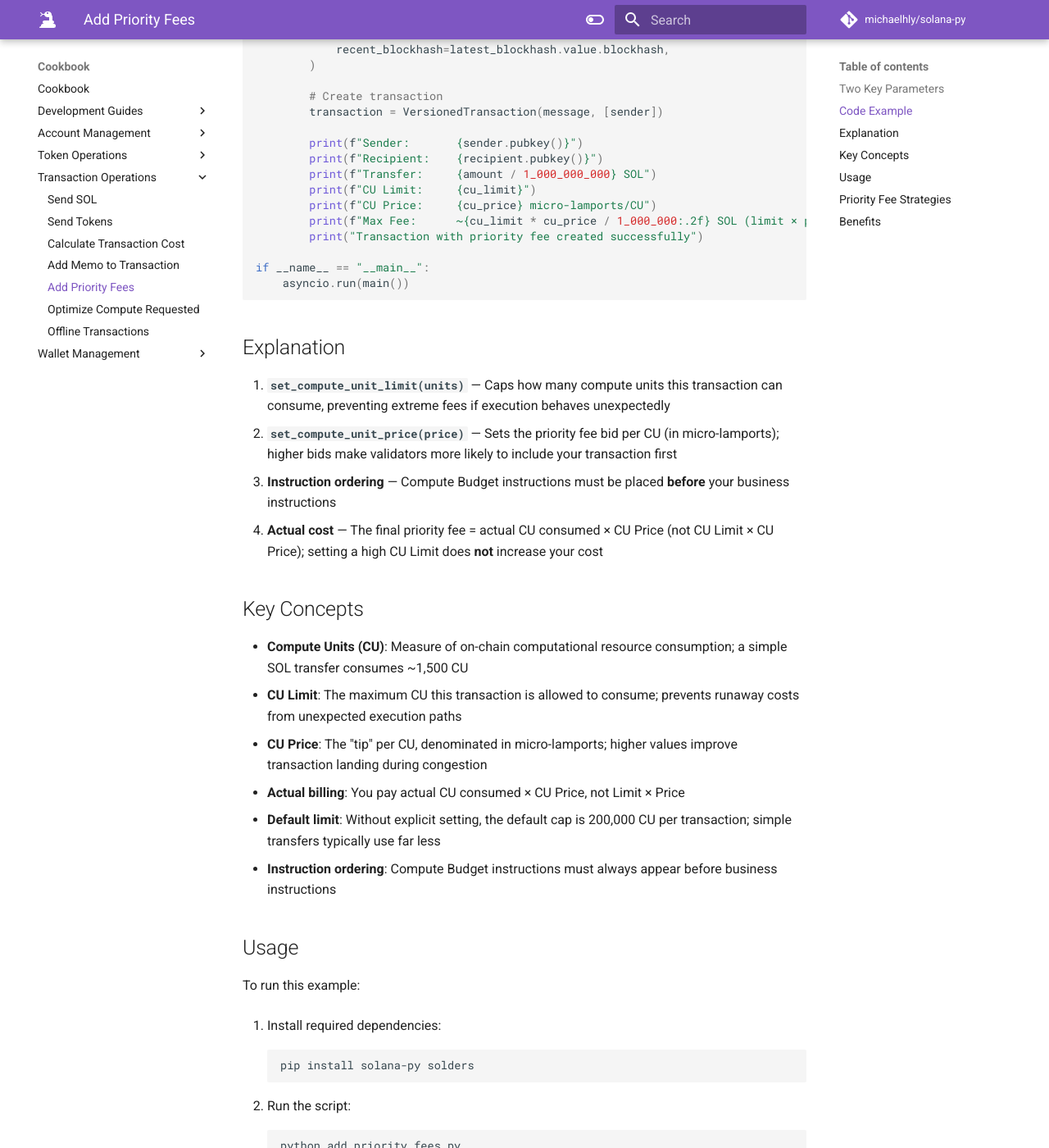
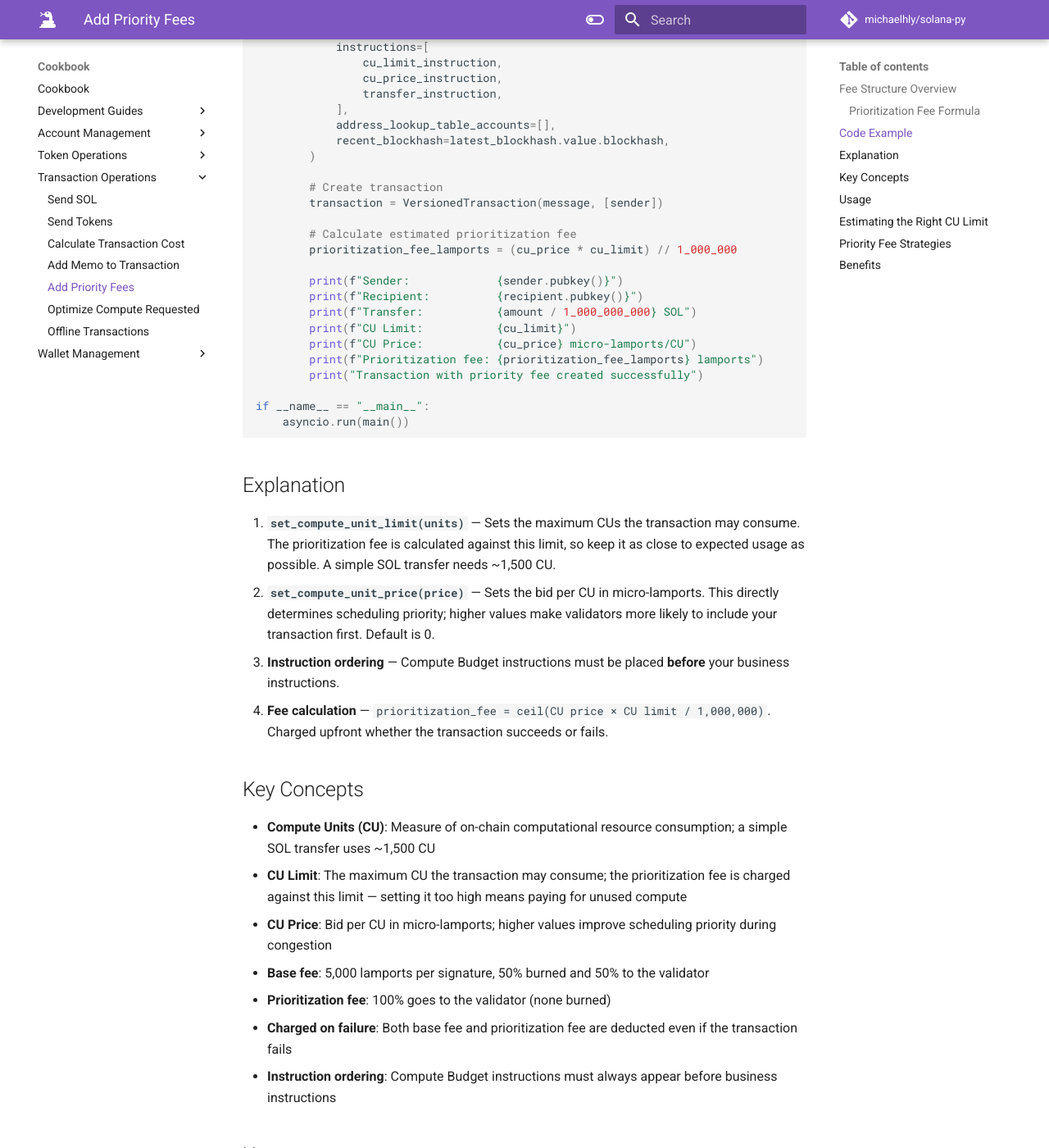
Before and after one commit to michaelhly/solana-py, an MkDocs documentation site: the page built from docs/cookbook/transaction-operations/add-priority-fees.md, in a window 1280 px wide and 1400 px high, scrolled down 1871 px. Shown: the whole window at 82% size. Built offline with MkDocs 1.6.1 and Material for MkDocs 9.7.7, drawn with Linux system fonts in a browser that asks for light colours; comment, search, counter and statistics services are not loaded; some of the changed text lies outside the part shown.

Commit message:
add cu docs

````diff
--- a/docs/cookbook/transaction-operations/add-priority-fees.md
+++ b/docs/cookbook/transaction-operations/add-priority-fees.md
@@ -2,20 +2,31 @@
 
 Learn how to add priority fees to Solana transactions to increase the likelihood of faster processing during network congestion.
 
-## Two Key Parameters
+## Fee Structure Overview
 
-Solana uses two parameters from the **Compute Budget Program** to control transaction priority:
+A Solana transaction fee consists of two parts:
 
-| Parameter              | Instruction              | Unit                | Description                                                                              |
-| ---------------------- | ------------------------ | ------------------- | ---------------------------------------------------------------------------------------- |
-| **Compute Unit Limit** | `set_compute_unit_limit` | CU (Compute Units)  | Caps the **maximum** compute units the transaction can consume, preventing runaway costs |
-| **Compute Unit Price** | `set_compute_unit_price` | micro-lamports / CU | The additional fee paid per compute unit; a **higher price means higher priority**       |
+```text
+total_fee = base_fee + prioritization_fee
+```
 
-In short:
-- **CU Limit** = sets a ceiling on how much compute you can use → prevents "budget blowout"
-- **CU Price** = how much you bid per CU → higher bids get picked up by validators first
+- **Base fee**: 5,000 lamports per signature (50% burned, 50% to validator)
+- **Prioritization fee**: optional, 100% to validator (none burned)
 
-> By default, each transaction can use up to **200,000 CU**. For simple transactions (e.g., a basic SOL transfer uses ~1,500 CU), setting a higher CU Limit does **not** cost more — you only pay for what's actually consumed. However, setting the CU Limit too low will cause the transaction to fail.
+The prioritization fee is controlled by two Compute Budget instructions:
+
+| Parameter              | Instruction              | Unit                | Description                                                                                                   |
+| ---------------------- | ------------------------ | ------------------- |
+| **Compute Unit Limit** | `set_compute_unit_limit` | CU                  | Maximum CUs the transaction may consume; the priority fee is charged against this **limit**, not actual usage |
+| **Compute Unit Price** | `set_compute_unit_price` | micro-lamports / CU | Bid per CU; a **higher price means higher scheduling priority**                                               |
+
+### Prioritization Fee Formula
+
+```text
+prioritization_fee = ceil(compute_unit_price × compute_unit_limit / 1,000,000)
+```
+
+> **Warning**: The prioritization fee is based on the **requested** CU limit, not the actual CU consumed. Setting a CU limit higher than needed means paying for unused compute units. Set the CU limit as close to the expected usage as possible.
 
 ## Code Example
 
@@ -42,17 +53,17 @@
     amount = 1_000_000_000  # 1 SOL
 
     # ---- Priority fee parameters ----
-    cu_limit = 10_000  # Cap compute units at 10,000
-    cu_price = 5_000  # Bid 5,000 micro-lamports per CU
+    cu_limit = 10_000  # Max CUs (simple transfer needs ~1,500)
+    cu_price = 5_000  # 5,000 micro-lamports per CU
 
     async with rpc:
         # Get latest blockhash
         latest_blockhash = await rpc.get_latest_blockhash()
 
-        # (1) Set CU limit: cap the max compute units this transaction can use
+        # Set CU limit: caps max compute units; fee is charged against this limit
         cu_limit_instruction = set_compute_unit_limit(cu_limit)
 
-        # (2) Set CU price: the tip per CU; higher = higher priority
+        # Set CU price: micro-lamports per CU; higher = higher scheduler priority
         cu_price_instruction = set_compute_unit_price(cu_price)
 
         # Create transfer instruction
@@ -64,13 +75,13 @@
             )
         )
 
-        # Compute Budget instructions must come first
+        # Compute Budget instructions go before business instructions
         message = MessageV0.try_compile(
             payer=sender.pubkey(),
             instructions=[
-                cu_limit_instruction,   # CU limit first
-                cu_price_instruction,   # CU price second
-                transfer_instruction,   # business instruction last
+                cu_limit_instruction,
+                cu_price_instruction,
+                transfer_instruction,
             ],
             address_lookup_table_accounts=[],
             recent_blockhash=latest_blockhash.value.blockhash,
@@ -79,12 +90,15 @@
         # Create transaction
         transaction = VersionedTransaction(message, [sender])
 
-        print(f"Sender:       {sender.pubkey()}")
-        print(f"Recipient:    {recipient.pubkey()}")
-        print(f"Transfer:     {amount / 1_000_000_000} SOL")
-        print(f"CU Limit:     {cu_limit}")
-        print(f"CU Price:     {cu_price} micro-lamports/CU")
-        print(f"Max Fee:      ~{cu_limit * cu_price / 1_000_000:.2f} SOL (limit × price)")
+        # Calculate estimated prioritization fee
+        prioritization_fee_lamports = (cu_price * cu_limit) // 1_000_000
+
+        print(f"Sender:             {sender.pubkey()}")
+        print(f"Recipient:          {recipient.pubkey()}")
+        print(f"Transfer:           {amount / 1_000_000_000} SOL")
+        print(f"CU Limit:           {cu_limit}")
+        print(f"CU Price:           {cu_price} micro-lamports/CU")
+        print(f"Prioritization fee: {prioritization_fee_lamports} lamports")
         print("Transaction with priority fee created successfully")
 
 if __name__ == "__main__":
@@ -93,18 +107,19 @@
 
 ## Explanation
 
-1. **`set_compute_unit_limit(units)`** — Caps how many compute units this transaction can consume, preventing extreme fees if execution behaves unexpectedly
-2. **`set_compute_unit_price(price)`** — Sets the priority fee bid per CU (in micro-lamports); higher bids make validators more likely to include your transaction first
-3. **Instruction ordering** — Compute Budget instructions must be placed **before** your business instructions
-4. **Actual cost** — The final priority fee = actual CU consumed × CU Price (not CU Limit × CU Price); setting a high CU Limit does **not** increase your cost
+1. **`set_compute_unit_limit(units)`** — Sets the maximum CUs the transaction may consume. The prioritization fee is calculated against this limit, so keep it as close to expected usage as possible. A simple SOL transfer needs ~1,500 CU.
+2. **`set_compute_unit_price(price)`** — Sets the bid per CU in micro-lamports. This directly determines scheduling priority; higher values make validators more likely to include your transaction first. Default is 0.
+3. **Instruction ordering** — Compute Budget instructions must be placed **before** your business instructions.
+4. **Fee calculation** — `prioritization_fee = ceil(CU price × CU limit / 1,000,000)`. Charged upfront whether the transaction succeeds or fails.
 
 ## Key Concepts
 
-- **Compute Units (CU)**: Measure of on-chain computational resource consumption; a simple SOL transfer consumes ~1,500 CU
-- **CU Limit**: The maximum CU this transaction is allowed to consume; prevents runaway costs from unexpected execution paths
-- **CU Price**: The "tip" per CU, denominated in micro-lamports; higher values improve transaction landing during congestion
-- **Actual billing**: You pay actual CU consumed × CU Price, not Limit × Price
-- **Default limit**: Without explicit setting, the default cap is 200,000 CU per transaction; simple transfers typically use far less
+- **Compute Units (CU)**: Measure of on-chain computational resource consumption; a simple SOL transfer uses ~1,500 CU
+- **CU Limit**: The maximum CU the transaction may consume; the prioritization fee is charged against this limit — setting it too high means paying for unused compute
+- **CU Price**: Bid per CU in micro-lamports; higher values improve scheduling priority during congestion
+- **Base fee**: 5,000 lamports per signature, 50% burned and 50% to the validator
+- **Prioritization fee**: 100% goes to the validator (none burned)
+- **Charged on failure**: Both base fee and prioritization fee are deducted even if the transaction fails
 - **Instruction ordering**: Compute Budget instructions must always appear before business instructions
 
 ## Usage
@@ -121,13 +136,20 @@
    python add_priority_fees.py
    ```
 
+## Estimating the Right CU Limit
+
+To avoid overpaying, set the CU limit close to what your transaction actually needs:
+
+- Use `simulate_transaction()` to get the actual CU consumed, then set the limit slightly above that value
+- See the [Optimize Compute Requested](./optimize-compute-requested.md) guide for a full simulation-based approach
+
 ## Priority Fee Strategies
 
-Different scenarios for priority fees:
+- **Low priority**: CU price of 1–1,000 micro-lamports for non-urgent transactions
+- **Medium priority**: CU price of 1,000–10,000 micro-lamports for time-sensitive transactions
+- **High priority**: CU price of 10,000+ micro-lamports during network congestion
 
-- **Low Priority**: 0-1000 lamports for standard transactions
-- **Medium Priority**: 1000-5000 lamports for time-sensitive transactions
-- **High Priority**: 5000+ lamports for urgent transactions during congestion
+For real-time CU price estimates, use priority fee APIs from providers like Helius, QuickNode, or Triton.
 
 ## Benefits
 
````
Also changed, not shown: docs/cookbook/transaction-operations/optimize-compute-requested.md (+15 -4 lines).
